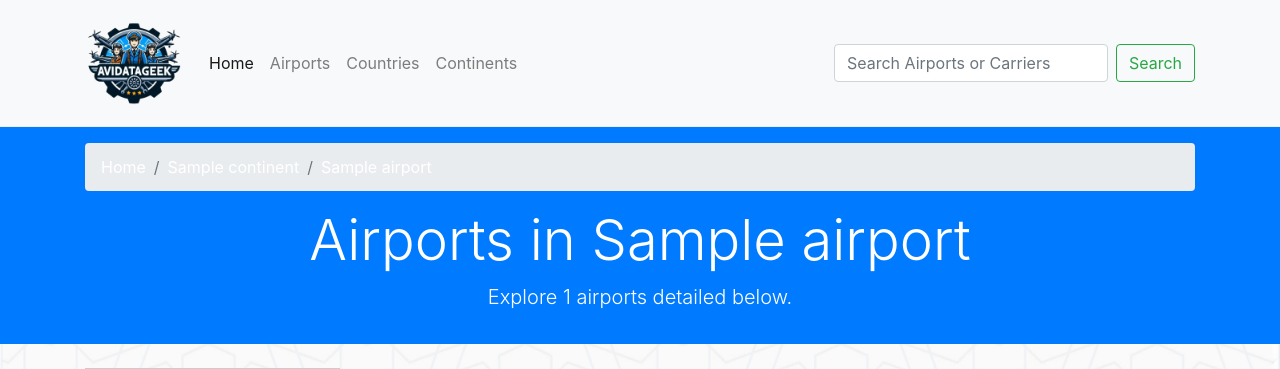
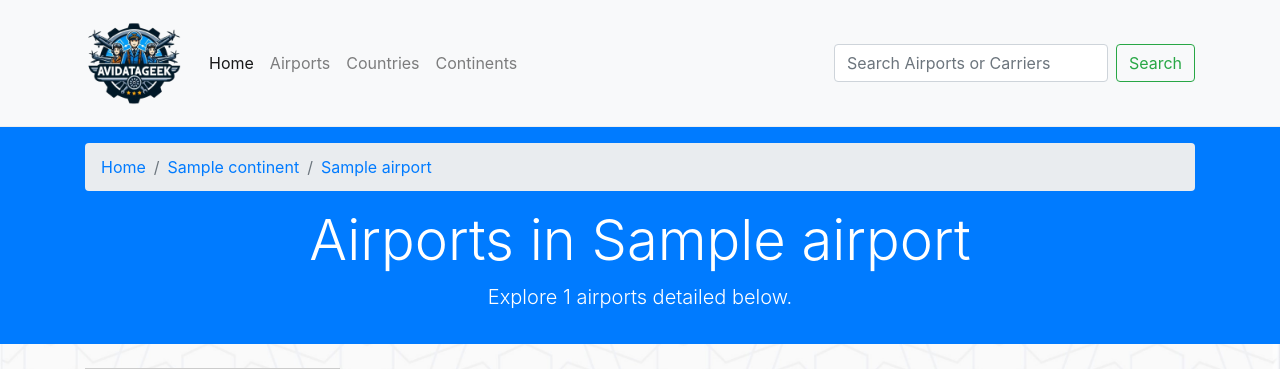
Before and after one commit to tolgakurtuluss/flsk, a Flask app: template templates/country.html in a window 1280 px wide. Shown: the top 369 px of the page. Run offline with Flask 3, Linux system fonts and the light colour scheme; the template is opened without the code that fills it: most values are stand-ins (such as "Sample title", 1, 10 or a date in 2020); parts of the project's set-up code (start-up, migrations or seed data) failed here and were passed over; some libraries are stand-ins or nearby versions.

Commit message:
Update country.html

```diff
--- a/templates/country.html
+++ b/templates/country.html
@@ -61,9 +61,9 @@
         <div class="container">
             <nav aria-label="breadcrumb">
                 <ol class="breadcrumb">
-                    <li class="breadcrumb-item"><a href="/" class="text-white">Home</a></li>
-                    <li class="breadcrumb-item"><a href="/continents/{{ cntairports[0].continent }}" class="text-white">{{ cntairports[0].continent }}</a></li>
-                    <li class="breadcrumb-item"><a href="/countries/{{ cntairports[0].country_code }}" class="text-white">{{ cntairports[0].CountryName }}</a></li>
+                    <li class="breadcrumb-item"><a href="/" class="text-black">Home</a></li>
+                    <li class="breadcrumb-item"><a href="/continents/{{ cntairports[0].continent }}" class="text-black">{{ cntairports[0].continent }}</a></li>
+                    <li class="breadcrumb-item"><a href="/countries/{{ cntairports[0].country_code }}" class="text-black">{{ cntairports[0].CountryName }}</a></li>
                 </ol>
             </nav>
             <h1 class="display-4">Airports in {{ cntairports[0].CountryName }}</h1>
```
